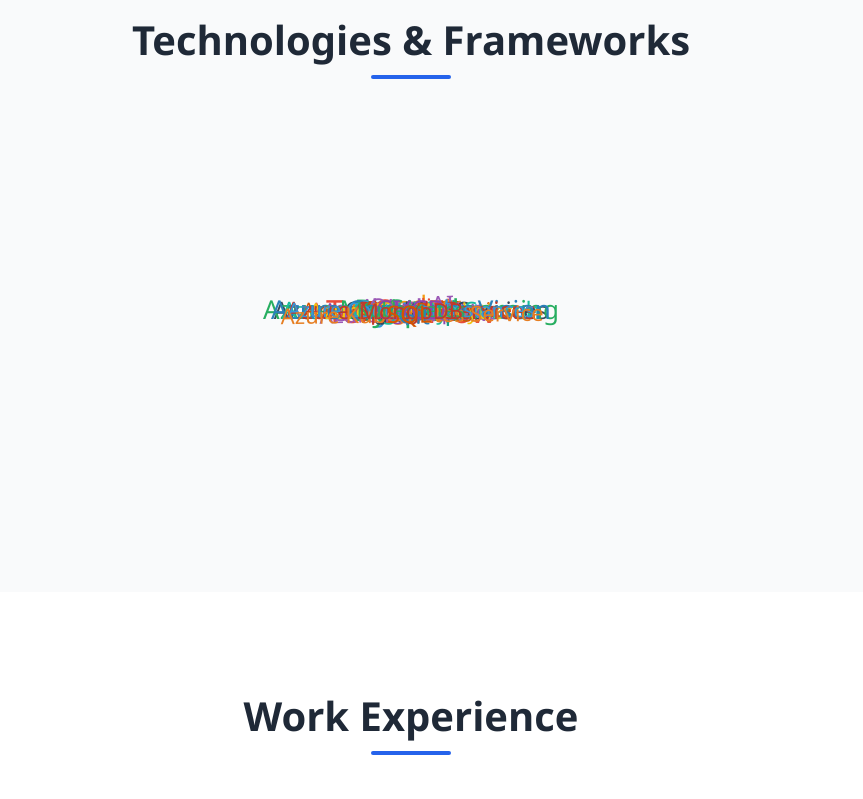
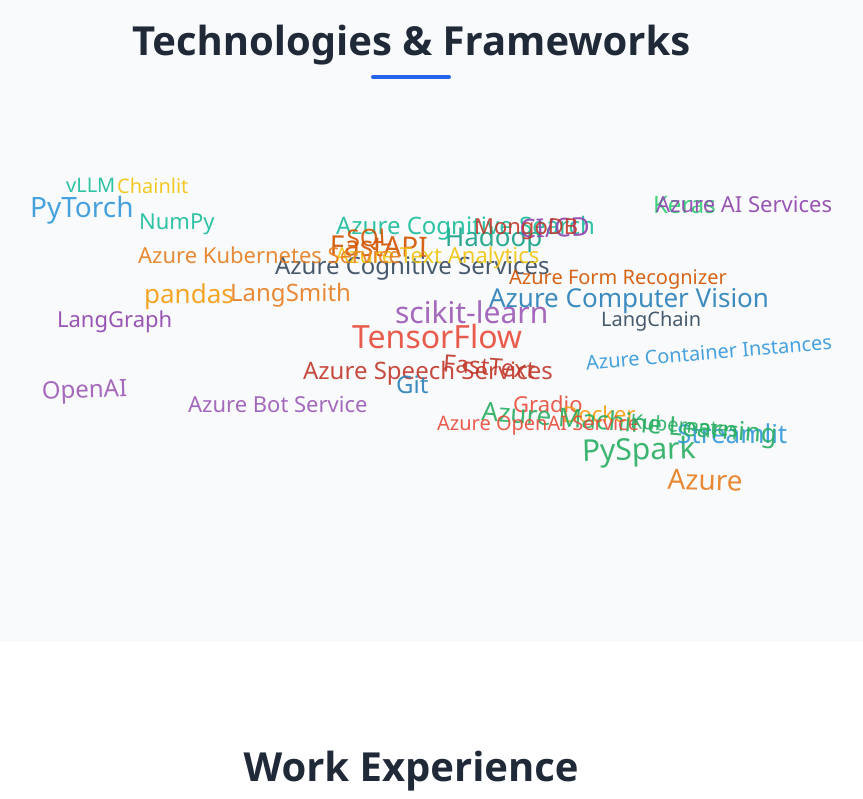
Before and after one commit to TheJabbar/thejabbar.github.io, a plain HTML site: page index.html in a window 1280 px wide. Shown: the part 2160-2959 px from the top of the page, without its empty margins (229-1092 px from the left). Drawn offline with Linux system fonts and the light colour scheme.

Commit message:
Fix floating wordcloud

```diff
--- a/script.js
+++ b/script.js
@@ -146,16 +146,29 @@
     const wordcloud = document.getElementById('frameworks-wordcloud');
     if (wordcloud) {
         const words = wordcloud.querySelectorAll('.word');
+        const containerWidth = wordcloud.offsetWidth;
+        const containerHeight = wordcloud.offsetHeight;
 
-        // Add random initial positions and rotations for a more natural look
-        words.forEach((word, index) => {
-            // Add subtle animation effect for each word
-            word.style.transition = `transform 0.8s ease, color 0.3s ease, opacity 0.5s ease`;
+        // Position words randomly in the container
+        function positionWords() {
+            words.forEach(word => {
+                // Random position within the container
+                const maxWidth = containerWidth - 120; // account for word width
+                const maxHeight = containerHeight - 40; // account for word height
 
-            // Set initial random position and rotation if using CSS positioning
-            word.style.position = 'absolute';
+                const leftPos = Math.floor(Math.random() * maxWidth);
+                const topPos = Math.floor(Math.random() * maxHeight);
 
-            // Add mouse enter/leave events for enhanced hover effect
+                word.style.left = `${leftPos}px`;
+                word.style.top = `${topPos}px`;
+            });
+        }
+
+        // Initially position all words
+        setTimeout(positionWords, 100);
+
+        // Add mouse enter/leave events for enhanced hover effect
+        words.forEach(word => {
             word.addEventListener('mouseenter', function() {
                 // Random color changes on hover for more dynamic effect
                 const colors = ['#3498db', '#e74c3c', '#2ecc71', '#9b59b6', '#f39c12', '#1abc9c', '#d35400', '#34495e', '#e67e22', '#8e44ad'];
@@ -163,8 +176,8 @@
 
                 // Enhance the hover effect
                 this.style.color = randomColor;
-                this.style.transform = 'scale(1.3) rotate(5deg)';
-                this.style.zIndex = '10';
+                this.style.transform = 'scale(1.5) rotate(5deg)';
+                this.style.zIndex = '100';
             });
 
             word.addEventListener('mouseleave', function() {
@@ -179,11 +192,15 @@
         function animateWords() {
             words.forEach(word => {
                 // Randomly select words to animate
-                if (Math.random() > 0.6) { // Animate 40% of words at any time
+                if (Math.random() > 0.7) { // Animate 30% of words at any time
                     // Random floating direction and distance
-                    const xMove = (Math.random() - 0.5) * 10;
-                    const yMove = (Math.random() - 0.5) * 10;
-                    const rotation = (Math.random() - 0.5) * 5;
+                    const xMove = (Math.random() - 0.5) * 30; // Increased movement range
+                    const yMove = (Math.random() - 0.5) * 30;
+                    const rotation = (Math.random() - 0.5) * 10;
+
+                    // Save original position
+                    const originalLeft = parseFloat(word.style.left);
+                    const originalTop = parseFloat(word.style.top);
 
                     // Apply the animation
                     word.style.transform = `translate(${xMove}px, ${yMove}px) rotate(${rotation}deg)`;
@@ -191,15 +208,24 @@
                     // Reset position after animation completes
                     setTimeout(() => {
                         word.style.transform = 'translate(0, 0) rotate(0)';
-                    }, 1500);
+                    }, 2000);
                 }
             });
         }
 
         // Initial animation after DOM loads
-        setTimeout(animateWords, 500);
+        setTimeout(animateWords, 1000);
 
         // Run the animation periodically
         setInterval(animateWords, 3000);
+
+        // Re-position words when window resizes
+        window.addEventListener('resize', function() {
+            const newContainerWidth = wordcloud.offsetWidth;
+            const newContainerHeight = wordcloud.offsetHeight;
+
+            // Update the container dimensions
+            setTimeout(positionWords, 300);
+        });
     }
 });
--- a/styles.css
+++ b/styles.css
@@ -539,7 +539,7 @@
   display: flex;
   justify-content: center;
   align-items: center;
-  min-height: 300px;
+  min-height: 350px;
   padding: 2rem;
 }
 
@@ -547,30 +547,28 @@
   position: relative;
   width: 100%;
   max-width: 800px;
-  height: 300px;
+  height: 350px;
   margin: 0 auto;
-  display: flex;
-  align-items: center;
-  justify-content: center;
-  flex-wrap: wrap;
-  gap: 15px;
+  display: block;
 }
 
 .word {
-  transition: var(--transition);
+  transition: transform 0.8s ease, color 0.3s ease, opacity 0.5s ease;
   white-space: nowrap;
   padding: 8px 12px;
   border-radius: 8px;
   cursor: default;
-  position: relative;
-  display: inline-block;
+  position: absolute;
+  display: block;
   z-index: 1;
+  opacity: 0.9;
 }
 
 .word:hover {
   transform: scale(1.3) !important;
   text-shadow: 0 0 12px rgba(0, 0, 0, 0.4);
   z-index: 100 !important;
+  opacity: 1 !important;
 }
 
 /* Publications Section */
```
